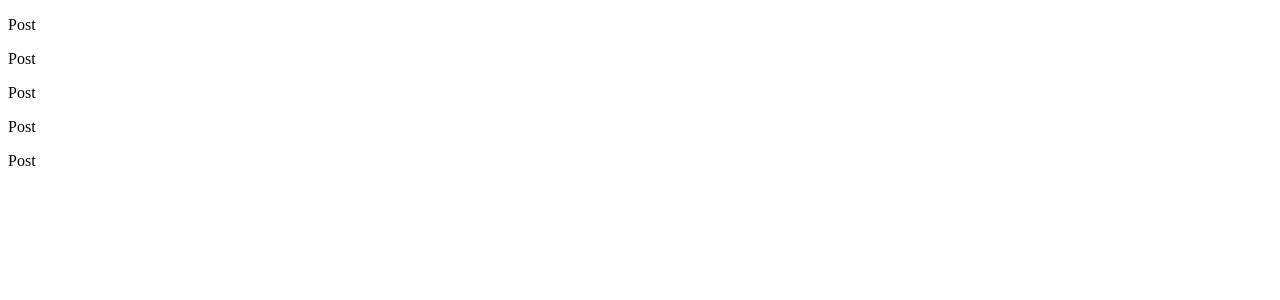
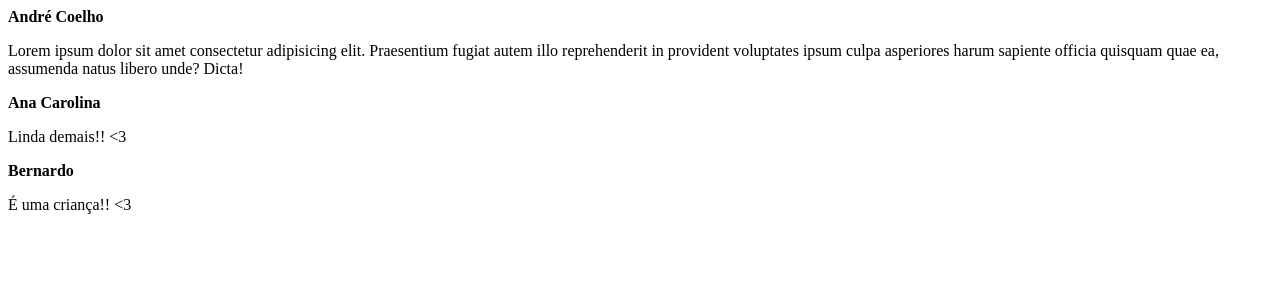
Before and after one commit to andrecoelhojr/ignite-reactjs-01-fundamentos-react, a React (Vite) app: page / in a window 1280 px wide. Shown: the top 300 px of the page. Built offline with nearby package versions, Linux system fonts and the light colour scheme.

Commit message:
aula sobre propriedades

```diff
--- a/src/App.jsx
+++ b/src/App.jsx
@@ -3,11 +3,12 @@ import { Post } from "./Post";
 export function App() {
   return (
     <div>
-      <Post />
-      <Post />
-      <Post />
-      <Post />
-      <Post />
+      <Post
+        author="André Coelho"
+        content="Lorem ipsum dolor sit amet consectetur adipisicing elit. Praesentium fugiat autem illo reprehenderit in provident voluptates ipsum culpa asperiores harum sapiente officia quisquam quae ea, assumenda natus libero unde? Dicta!"
+      />
+      <Post author="Ana Carolina" content="Linda demais!! <3" />
+      <Post author="Bernardo" content="É uma criança!! <3" />
     </div>
   );
 }
--- a/src/Post.jsx
+++ b/src/Post.jsx
@@ -1,3 +1,9 @@
-export function Post() {
-  return <p>Post</p>;
+export function Post(props) {
+  console.log(props);
+  return (
+    <div>
+      <strong>{props.author}</strong>
+      <p>{props.content}</p>
+    </div>
+  );
 }
```
